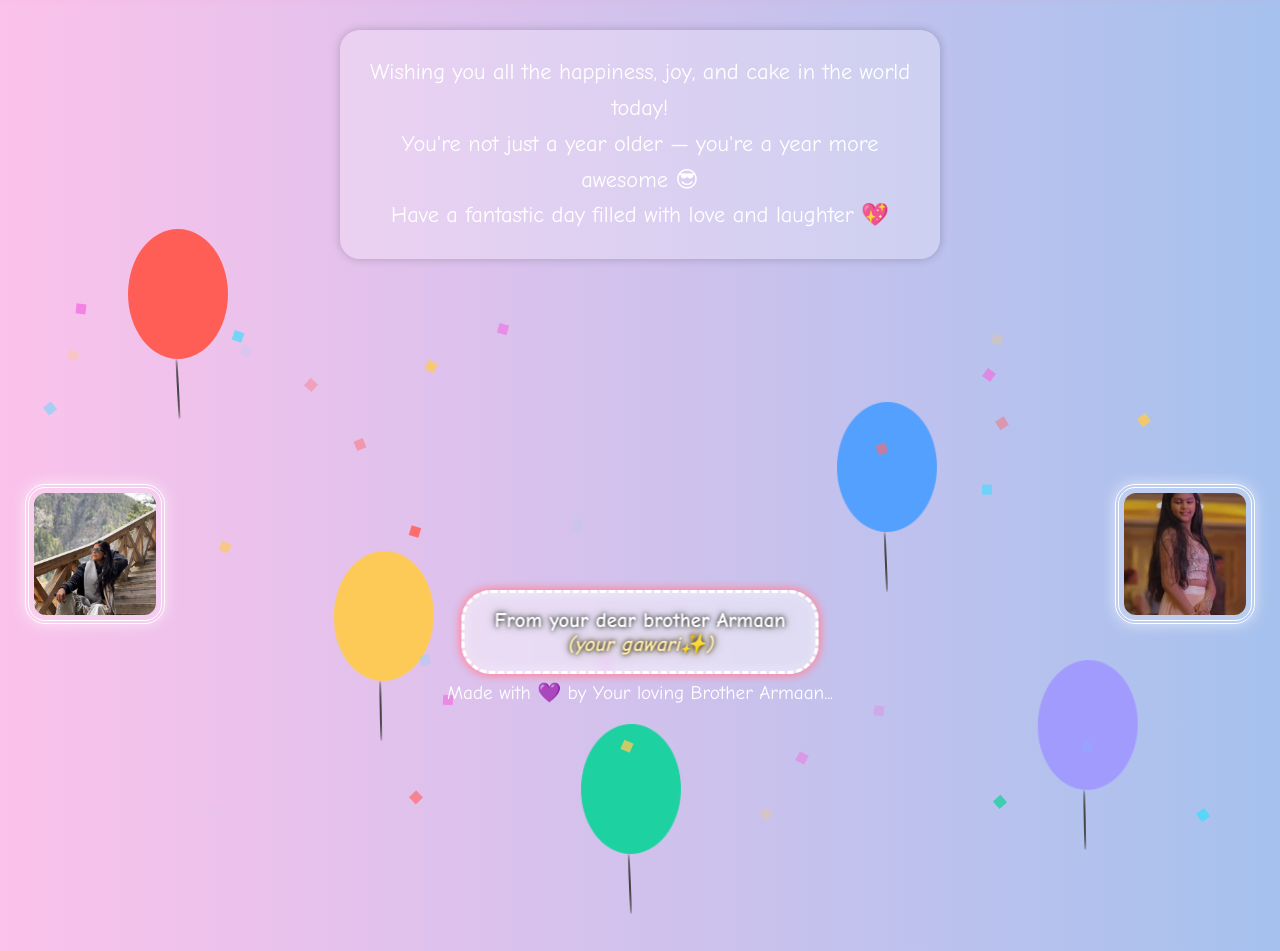
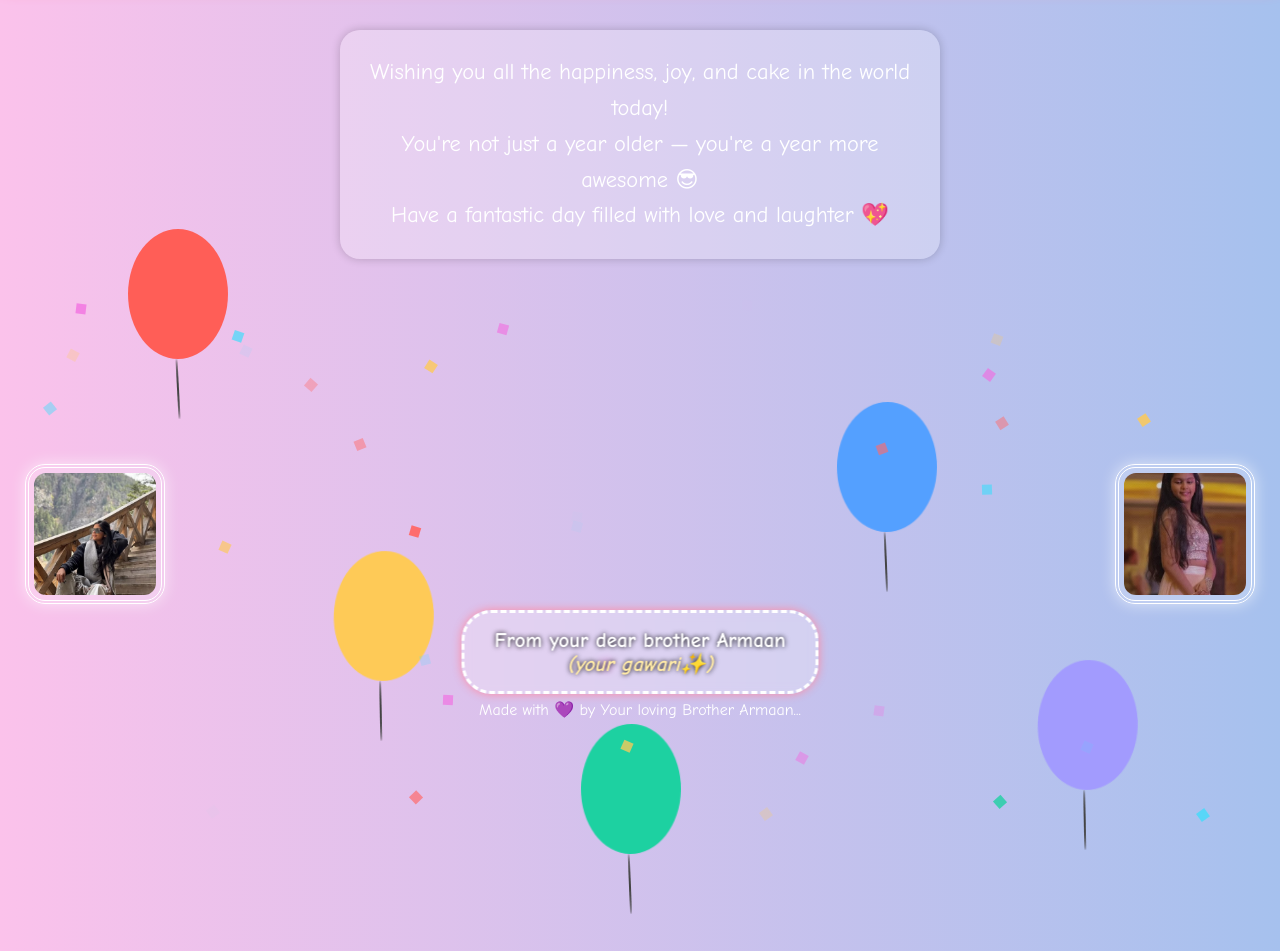
Before and after one commit to VenomArmaan/Bdy7septTest, a plain HTML site: page index.html in a window 1280 px wide. Shown: the part 146-1097 px from the top of the page. Drawn offline with Linux system fonts and the light colour scheme.

Commit message:
Update index.html

```diff
--- a/index.html
+++ b/index.html
@@ -5,7 +5,6 @@
   <meta name="viewport" content="width=device-width, initial-scale=1.0"/>
   <title>🎂 Happy Birthday, Bawadii Billii! 🎉</title>
   <style>
-
     * {
       margin: 0;
       padding: 0;
@@ -22,7 +21,6 @@
       height: 100vh;
     }
 
-
     .balloons {
       position: absolute;
       width: 100%;
@@ -37,7 +35,7 @@
       position: absolute;
       width: 100px;
       height: 130px;
-      border-radius: 50% 50% 50% 50%;
+      border-radius: 50%;
       animation: floatBalloon 10s infinite ease-in-out;
     }
 
@@ -75,7 +73,6 @@
       75% { transform: translateX(-50%) rotate(3deg); }
     }
 
-
     h1 {
       position: relative;
       z-index: 2;
@@ -94,7 +91,6 @@
       50% { transform: translateY(-15px); }
     }
 
-
     .message-box {
       position: relative;
       z-index: 2;
@@ -112,14 +108,14 @@
 
     .footer {
       position: absolute;
-      bottom: 20px;
+      bottom: 5px;
       width: 100%;
-      font-size: 1.2em;
+      font-size: 1em;
       z-index: 2;
       color: #fff;
     }
 
-
+    /* Confetti */
     .confetti {
       position: absolute;
       width: 10px;
@@ -138,7 +134,7 @@
     /* Raised and styled photo boxes */
     .photo-box {
       position: absolute;
-  bottom: 100px; /* raised from 20px */
+      bottom: 120px;
       width: 140px;
       height: 140px;
       border: 4px double #fff;
@@ -168,7 +164,7 @@
     /* Center Signature Box */
     .signature-box {
       position: absolute;
-  bottom: 50px;
+      bottom: 30px;
       left: 50%;
       transform: translateX(-50%);
       background: rgba(255, 255, 255, 0.25);
@@ -182,6 +178,7 @@
       box-shadow: 0 0 10px #ff8aa1;
       backdrop-filter: blur(5px);
       text-shadow: 0 0 5px #000;
+      animation: fadeIn 3s ease-in-out;
     }
 
     .signature-box .gawari {
@@ -189,10 +186,15 @@
       color: #ffeaa7;
     }
 
+    @keyframes fadeIn {
+      0% { opacity: 0; transform: translateX(-50%) translateY(20px); }
+      100% { opacity: 1; transform: translateX(-50%) translateY(0); }
+    }
   </style>
 </head>
 <body>
 
+  <!-- 🎈 Balloons -->
   <div class="balloons">
     <div class="balloon"></div>
     <div class="balloon"></div>
@@ -201,20 +203,17 @@
     <div class="balloon"></div>
   </div>
 
-
+  <!-- 🎉 Header -->
   <h1>🎂 Happy Birthday, Bawadii Billii !!! 🎉</h1>
 
+  <!-- 💌 Message -->
   <div class="message-box">
     <p>Wishing you all the happiness, joy, and cake in the world today!</p>
     <p>You're not just a year older — you're a year more awesome 😎</p>
     <p>Have a fantastic day filled with love and laughter 💖</p>
   </div>
 
-
-  <div class="footer">
-    Made with 💜 by Your loving Brother Armaan...
-  </div>
-
+  <!-- 📸 Photo Boxes -->
   <div class="photo-box left">
     <img src="pic1.jpg" alt="Left Picture" />
   </div>
@@ -223,26 +222,19 @@
     <img src="pic2.jpg" alt="Right Picture" />
   </div>
 
-
+  <!-- ✍️ Signature -->
   <div class="signature-box">
     <p>From your dear brother Armaan <br /><span class="gawari">(your gawari✨)</span></p>
   </div>
 
-
-<div class="signature-box">
-  <p>From your dear brother Armaan <br /><span class="gawari">(your gawari✨)</span></p>
-</div>
-
-
-
+  <!-- 🎵 Audio -->
   <audio autoplay loop hidden>
     <source src="happy-birthday-357371.mp3" type="audio/mpeg">
     🎵 Happy Birthday song is playing...
   </audio>
 
-
+  <!-- 🎊 Confetti Script -->
   <script>
-
     const colors = ['#feca57', '#ff6b6b', '#48dbfb', '#1dd1a1', '#f368e0'];
     for (let i = 0; i < 50; i++) {
       const confetti = document.createElement('div');
@@ -255,5 +247,11 @@
       document.body.appendChild(confetti);
     }
   </script>
+
+  <!-- 🦶 Footer -->
+  <div class="footer">
+    Made with 💜 by Your loving Brother Armaan...
+  </div>
+
 </body>
 </html>
```
Lines whose indentation alone changed are shown as unchanged.
